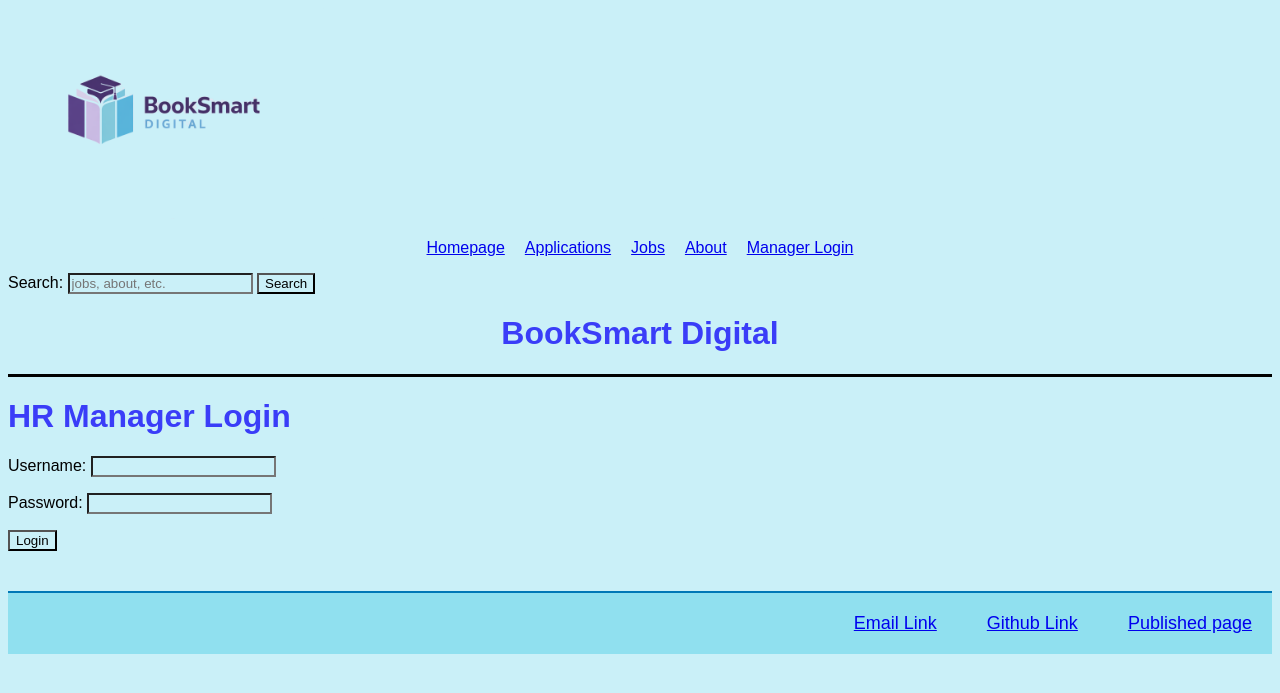
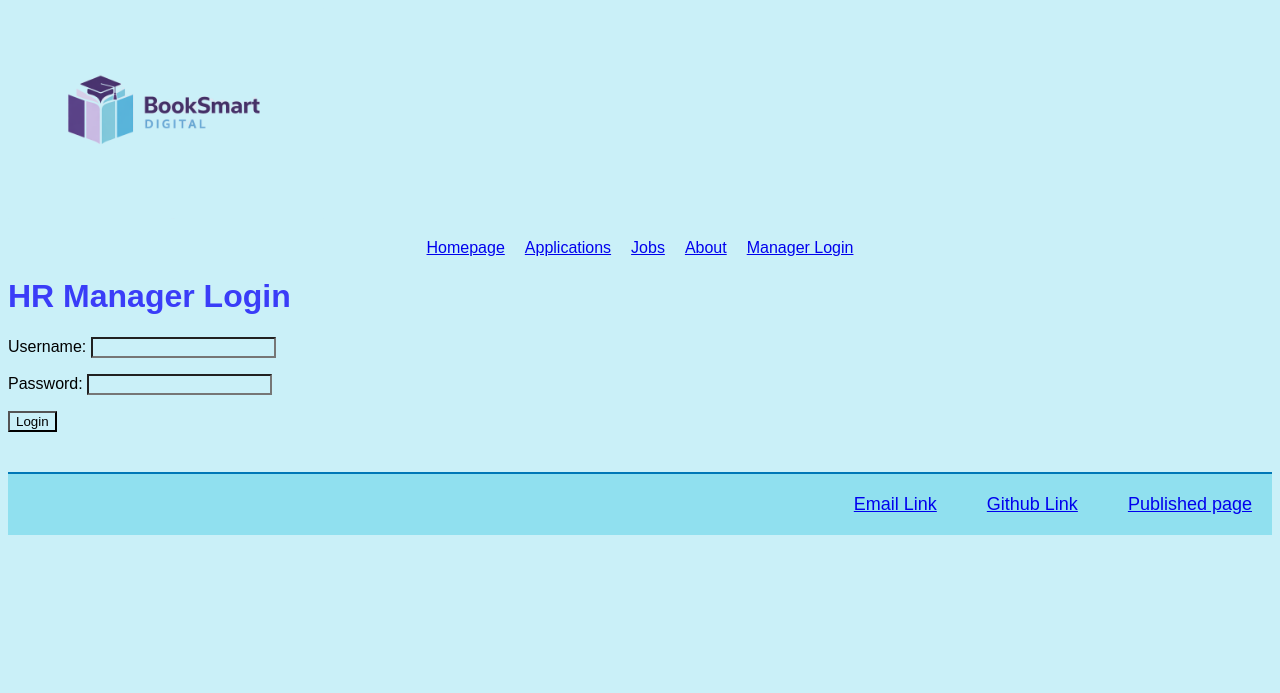
Before and after one commit to 106520818/edtechprojectV2.0, a PHP site: page /login.php in a window 1280 px wide. Shown: the top 693 px of the page. Run offline with PHP 8.4, Linux system fonts and the light colour scheme.

Commit message:
Fixed merge conflict

```diff
--- a/login.php
+++ b/login.php
@@ -1,47 +1,42 @@
 <?php
 session_start();
+
+if (isset($_SESSION["username"])) {
+    header("Location: manage.php");
+    exit();
+}
 ?>
 
 <!DOCTYPE html>
 <html lang="en">
 
 <head>
+    <meta charset="UTF-8">
     <title>Manager Login</title>
     <link rel="stylesheet" href="styles/styles.css">
 </head>
 
-
-
 <body>
-    <a href="index.php">
-        <img id=book_smart_logo src="Images/BookSmart_Digital_logo_CAF0F8_background.png"
+    <header>
+        <a href="pages/index.php">
+            <img id="book_smart_logo" src="Images/BookSmart_Digital_logo_CAF0F8_background.png"
                 alt="BookSmart Digital Company Logo" title="To home page">
         </a>
         <nav>
             <ul>
-            <li><a href="../pages/index.php" target="_self">Homepage</a></li>
-            <li><a href="../pages/apply.php" target="_self">Applications</a></li>
-            <li><a href="../pages/jobs.php" target="_self">Jobs</a></li>
-            <li><a href="../pages/about.php" target="_self">About</a></li>
+                <li><a href="pages/index.php" target="_self">Homepage</a></li>
+                <li><a href="pages/apply.php" target="_self">Applications</a></li>
+                <li><a href="pages/jobs.php" target="_self">Jobs</a></li>
+                <li><a href="pages/about.php" target="_self">About</a></li>
                 <li><a href="login.php" target="_self">Manager Login</a></li>
-
             </ul>
         </nav>
+    </header>
 
-    <form>
-        <label for="search">Search:</label>
-        <input type="text" id="search" name = "search" placeholder="jobs, about, etc.">
-        <button type="submit">Search</button>
-    </form>
-
-    <h1 style="text-align: center;">BookSmart Digital</h1>
-
-    <hr style="height: 3px; border: none; background-color: black;">
-
+    <main>
         <h1>HR Manager Login</h1>
 
         <form action="process.php" method="post" novalidate>
-
             <p>
                 Username:
                 <input type="text" name="username" required>
@@ -53,12 +48,10 @@ session_start();
             </p>
 
             <input type="submit" value="Login">
+        </form>
+    </main>
 
-</form>
+    <?php include 'IncFiles/footer.inc'; ?>
+</body>
 
-<?php
-include 'IncFiles/footer.inc';
-?>
-
-</body>
 </html>
```
Lines whose indentation alone changed are shown as unchanged.
